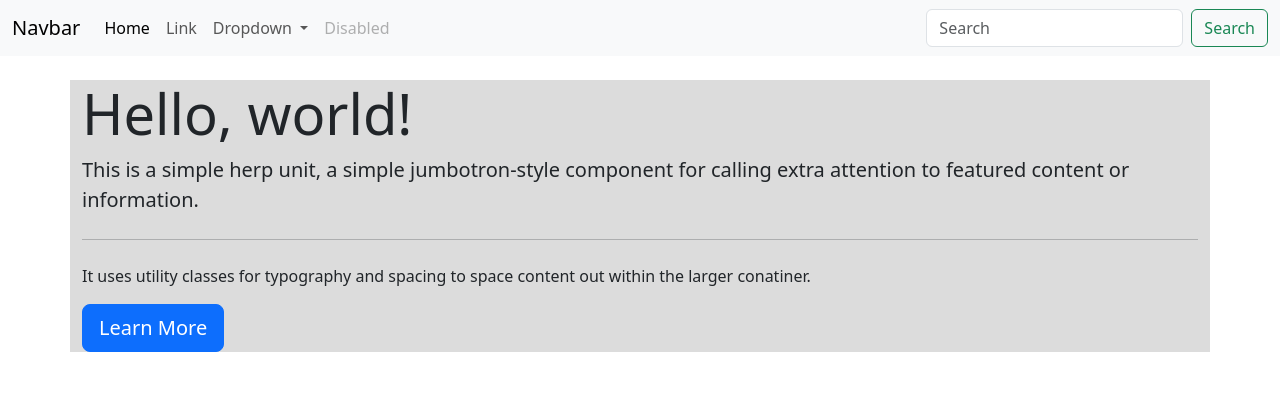
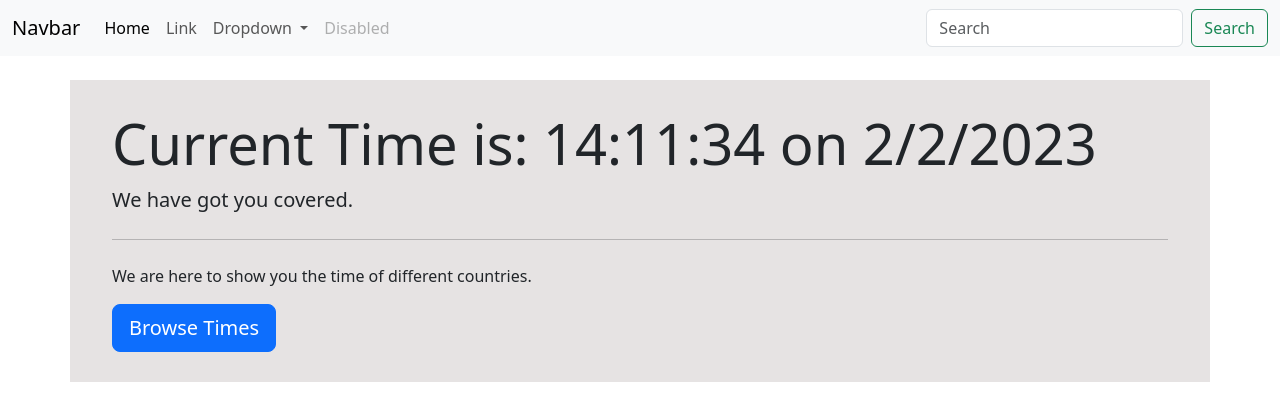
Before and after one commit to Sanjana60/Clock, a plain HTML site: page index.html in a window 1280 px wide. Drawn offline with nearby package versions, Linux system fonts and the light colour scheme.

Commit message:
time updation complete

```diff
--- a/index.html
+++ b/index.html
@@ -3,7 +3,29 @@
   <head>
     <meta charset="utf-8">
     <meta name="viewport" content="width=device-width, initial-scale=1">
-    <title>Bootstrap demo</title>
+    <title>Clock</title>
+
+    <script>
+        let a;
+        let date;
+        let time;
+        setInterval(() => {
+        a = new Date();
+        date = a.toLocaleDateString();
+        time = a.getHours() + ':'+ a.getMinutes()+':'+a.getSeconds();
+        document.getElementById("time").innerHTML = time + " on " + date;
+        }, 1000);
+
+    </script>
+
+
+
+
+
+
+
+
+
     <link href="https://cdn.jsdelivr.net/npm/bootstrap@5.3.0-alpha1/dist/css/bootstrap.min.css" rel="stylesheet" integrity="sha384-GLhlTQ8iRABdZLl6O3oVMWSktQOp6b7In1Zl3/Jr59b6EGGoI1aFkw7cmDA6j6gD" crossorigin="anonymous">
   </head>
   <body>
@@ -44,13 +66,13 @@
         </div>
       </nav>
 
-      <div class="container my-4" style="background-color: gainsboro;">
-        <div class="jumbotron">
-            <h1 class= "display-4"> Hello, world!</h1>
-            <p class="lead">This is a simple herp unit, a simple jumbotron-style component for calling extra attention to featured content or information.</p>
+      <div class="container my-4  " style="background-color: rgba(116, 102, 101, 0.181);">
+        <div class="jumbotron" style="padding: 30px;">
+            <h1 class= "display-4"> Current Time is: <span id="time"></span></h1>
+            <p class="lead">We have got you covered.</p>
             <hr class="my-4">
-            <p>It uses utility classes for typography and spacing to space content out within the larger conatiner.</p>
-            <a class = "btn btn-primary btn-lg" href="#" role="button">Learn More</a>
+            <p>We are here to show you the time of different countries.</p>
+            <a class = "btn btn-primary btn-lg" href="#" role="button">Browse Times</a>
         </div>
       </div>
     <script src="https://cdn.jsdelivr.net/npm/bootstrap@5.3.0-alpha1/dist/js/bootstrap.bundle.min.js" integrity="sha384-w76AqPfDkMBDXo30jS1Sgez6pr3x5MlQ1ZAGC+nuZB+EYdgRZgiwxhTBTkF7CXvN" crossorigin="anonymous"></script>
```
